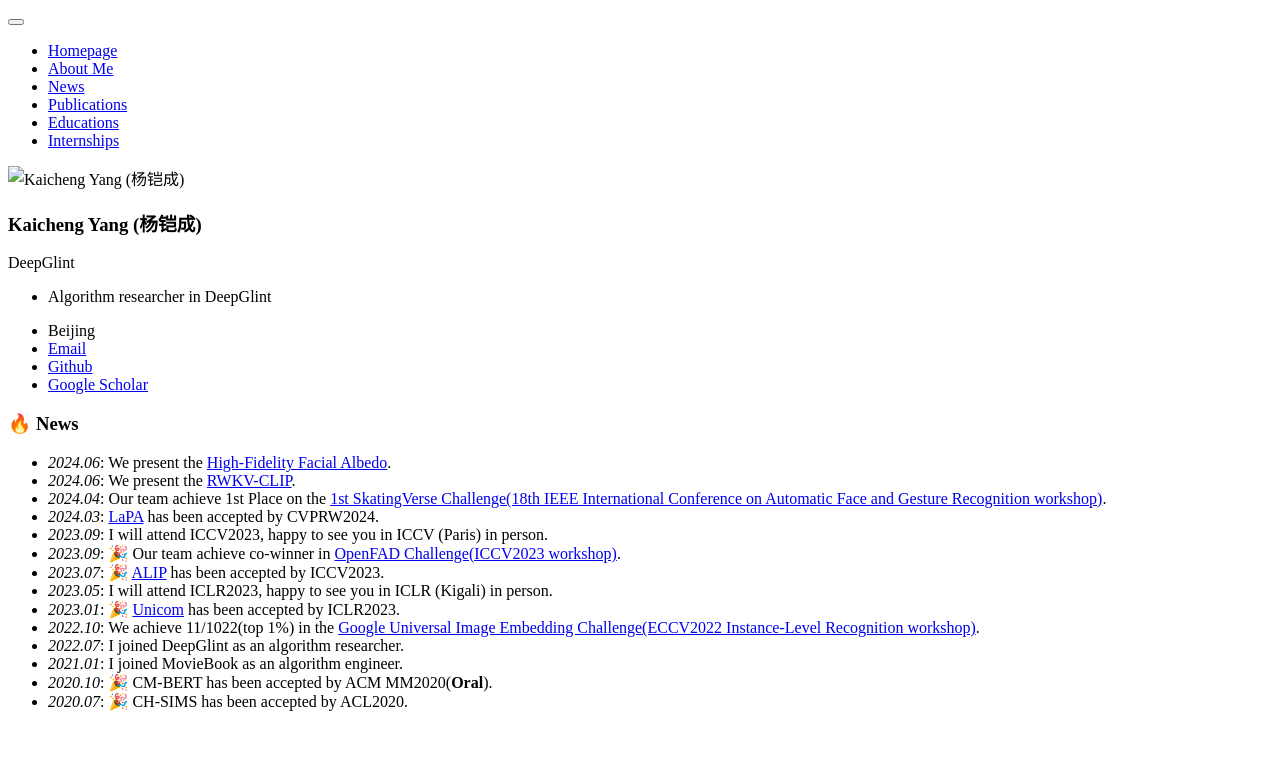
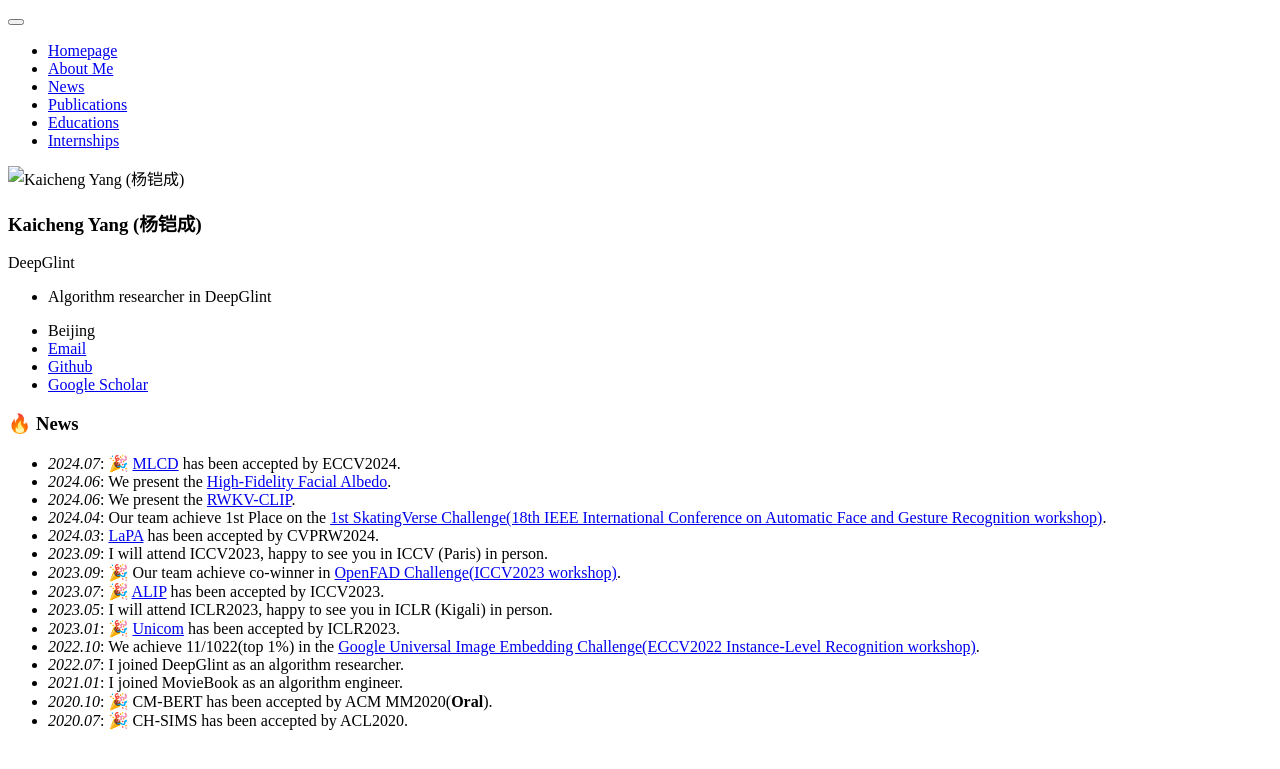
Before and after one commit to Kaicheng-Yang0828/Kaicheng-Yang0828.github.io, a Jekyll site: the page built from _pages/includes/news.md, in a window 1280 px wide. Shown: the top 769 px of the page. Built offline with Jekyll 4.4.1, drawn with Linux system fonts in a browser that asks for light colours; our own code applies the rules of GitHub Pages for plain Markdown files.

Commit message:
Update news.md

```diff
--- a/_pages/includes/news.md
+++ b/_pages/includes/news.md
@@ -1,4 +1,5 @@
 # 🔥 News
+- *2024.07*: 🎉 [MLCD](https://arxiv.org/pdf/2407.17331) has been accepted by ECCV2024.
 - *2024.06*: We present the [High-Fidelity Facial Albedo](https://arxiv.org/pdf/2406.13149).
 - *2024.06*: We present the [RWKV-CLIP](https://arxiv.org/abs/2406.06973).
 - *2024.04*: Our team achieve 1st Place on the [1st SkatingVerse Challenge(18th IEEE International Conference on Automatic Face and Gesture Recognition workshop)](https://skatingverse.github.io/).
```
